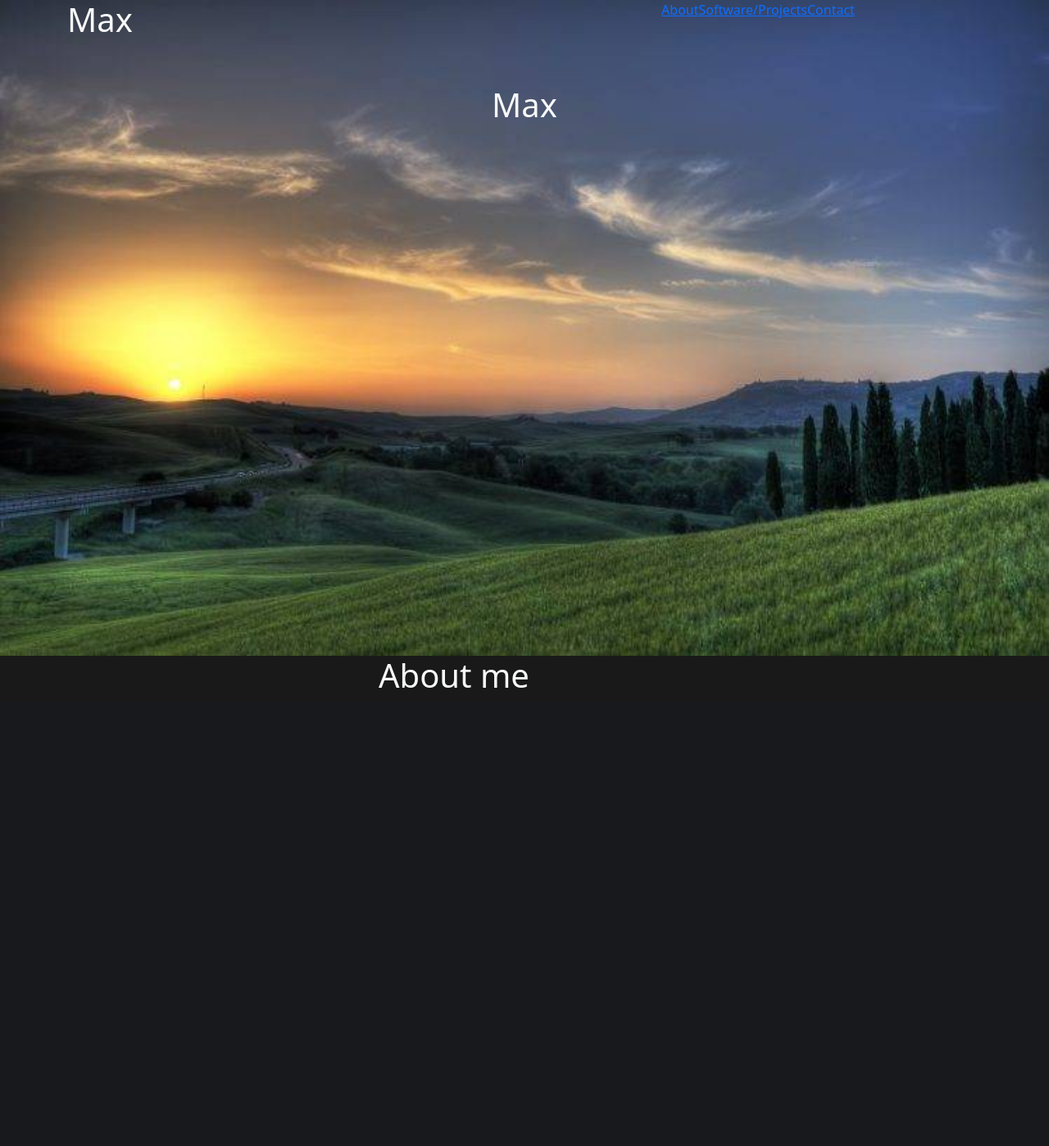
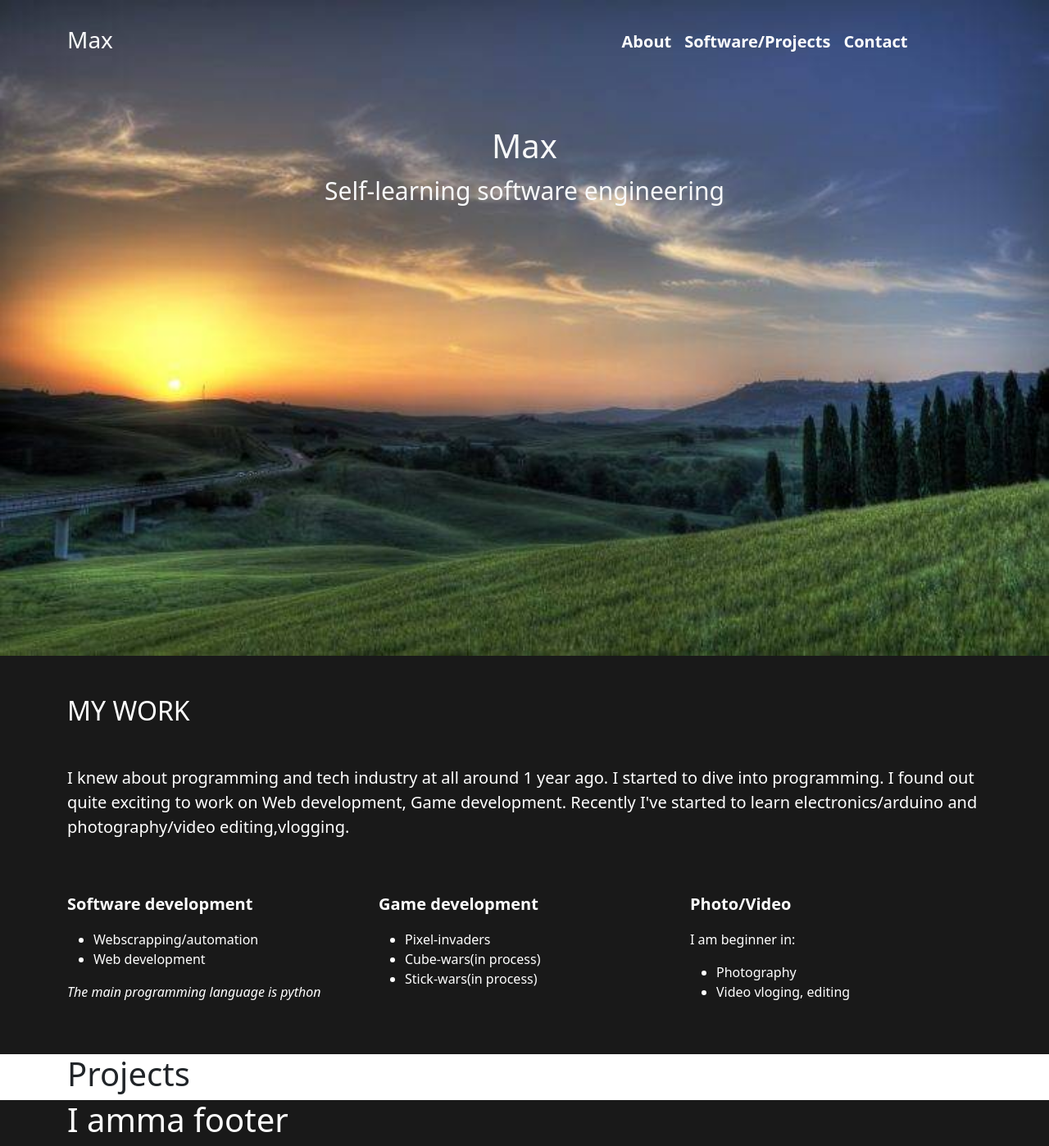
Before and after one commit to makxi007/Personal-Website2.0, a Flask app: page / in a window 1280 px wide. Shown: the whole page at 82% size. Before the commit the page ends 839 px from the top, so only its background shows below. Run offline with Flask 2, Linux system fonts and the light colour scheme.

Commit message:
Made about description

```diff
--- a/templates/index.html
+++ b/templates/index.html
@@ -15,13 +15,13 @@
 			<div class="container">
 				<div class="row">
 					<div class="col">
-						<h1 class="text-light header-up-title">Max</h1>
+						<h3 class="text-light header-up-title">Max</h3>
 					</div>
 					<div class="col">
 						<nav class="nav justify-content-center header-up-nav">
-							<a href="nav-link">About</a>
-							<a href="nav-link">Software/Projects</a>
-							<a href="nav-link">Contact</a>
+							<a href="#" class="nav-link">About</a>
+							<a href="#" class="nav-link">Software/Projects</a>
+							<a href="#" class="nav-link">Contact</a>
 						</nav>
 					</div>
 				</div>
@@ -31,8 +31,9 @@
 		<div class="header-center">
 			<div class="container">
 				<div class="row justify-content-center">
-					<div class="col-md-5 mx-auto text-center" align="center">
-						<h1 class="text-light">Max</h1>
+					<div class="col-md-6 mx-auto text-center" align="center">
+						<h1 class="text-light header-center-title">Max</h1>
+						<p class="text-light header-center-text">Self-learning software engineering</p>
 					</div>
 				</div>
 			</div>
@@ -41,18 +42,60 @@
 	</header>
 
 	<main class="main">
-		<div class="main-about">
+		<div class="main-about ">
 			<div class="container ">
+				<div class="row main-about-desc">
+					<div class="col-md-12 mx-auto">
+						<h4 class="fs-2 mb-5">MY WORK</h4>
+						<p class="fs-5">I knew about programming and tech industry at all around 1 year ago.
+						I started to dive into programming. I found out quite exciting to work
+					on Web development, Game development. Recently I've started to learn electronics/arduino and photography/video editing,vlogging.</p>
+					</div>
+				</div>
 				<div class="row">
-					<div class="col"></div>
-					<div class="col">
-						<h1 class="text-light">About me</h1>
-					</div>
-					<div class="col"></div>
+						<div class="col-md-4">
+							<p class="main-about-title">Software development</p>
+							<ul class="interests">
+								<li>Webscrapping/automation</li>
+								<li>Web development</li>
+							</ul>
+							<p class="fs-6 fst-italic">The main programming language is python</p>
+						</div>
+						<div class="col-md-4">
+							<p class="main-about-title">Game development</p>
+							<ul class="interests">
+								<li>Pixel-invaders</li>
+								<li>Cube-wars(in process)</li>
+								<li>Stick-wars(in process)</li>
+							</ul>
+						</div>
+						<div class="col-md-4">
+							<p class=" main-about-title">Photo/Video</p>
+							<p>I am beginner in:</p>
+							<ul class="interests">
+								<li>Photography</li>
+								<li>Video vloging, editing</li>
+							</ul>
+						</div>
+				</div>
+			</div>
+		</div>
+		<div class="main-projects">
+			<div class="container">
+				<div class="row">
+					<h1>Projects</h1>
 				</div>
 			</div>
 		</div>
 	</main>
+
+	<footer class="footer">
+		<div class="container">
+				<div class="row">
+					<h1>I amma footer</h1>
+				</div>
+			</div>
+	</footer>
 
 
 
--- a/templates/static/styles/main_style.css
+++ b/templates/static/styles/main_style.css
@@ -1,6 +1,8 @@
 
 
 /*------------HEADER------------*/
+
+/*------upper header------*/
 
 header{
 	background-image: url( '../img/background3.jpg' );
@@ -11,16 +13,62 @@ header{
 	background-size: cover;
 }
 
+.header-up{
+	padding-top: 2rem ;
+}
+
+.header-up-nav .nav-link{
+	padding: .25rem 0;
+	margin-left: 1rem;
+	font-weight: 700;
+	font-size: 20px;
+	color: #FFF;
+}
+
+
+/*------center header------*/
+
+
 .header-center{
-	padding: 3rem;
+	padding: 5rem;
 }
+
+.header-center-title{
+
+}
+
+.header-center-text{
+	font-size: 30px;
+}
+
+
 
 /*------------MAIN/BODY------------*/
 
 .main-about{
+	padding-top: 3rem;
+	padding-bottom: 3rem;
+}
+
+.main-about-desc{
+	padding-bottom: 3rem;
+}
+
+.main-about{
 	background-color: #191919;
+	color: #FFF;
+}
+
+.main-about-title{
+	font-size: 20px;
+	font-weight: 700;
 }
 
 
 
 /*------------FOOTER------------*/
+
+.footer{
+	background-color: #191919;
+	color: #FFF;
+}
```
